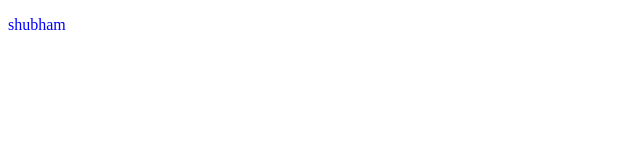
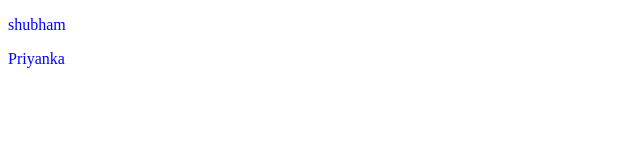
Before and after one commit to Shubham-agarwal-ctrl/dummy, a plain HTML site: page index.html in a window 1280 px wide. Shown: the full height of the page, 0-640 px from the left. Drawn offline with Linux system fonts and the light colour scheme.

Commit message:
my changed second commit

```diff
--- a/index.html
+++ b/index.html
@@ -5,5 +5,6 @@
   </head>
   <body>
     <p>shubham</p>
+    <p>Priyanka</p>
   </body>
 </html>
```
